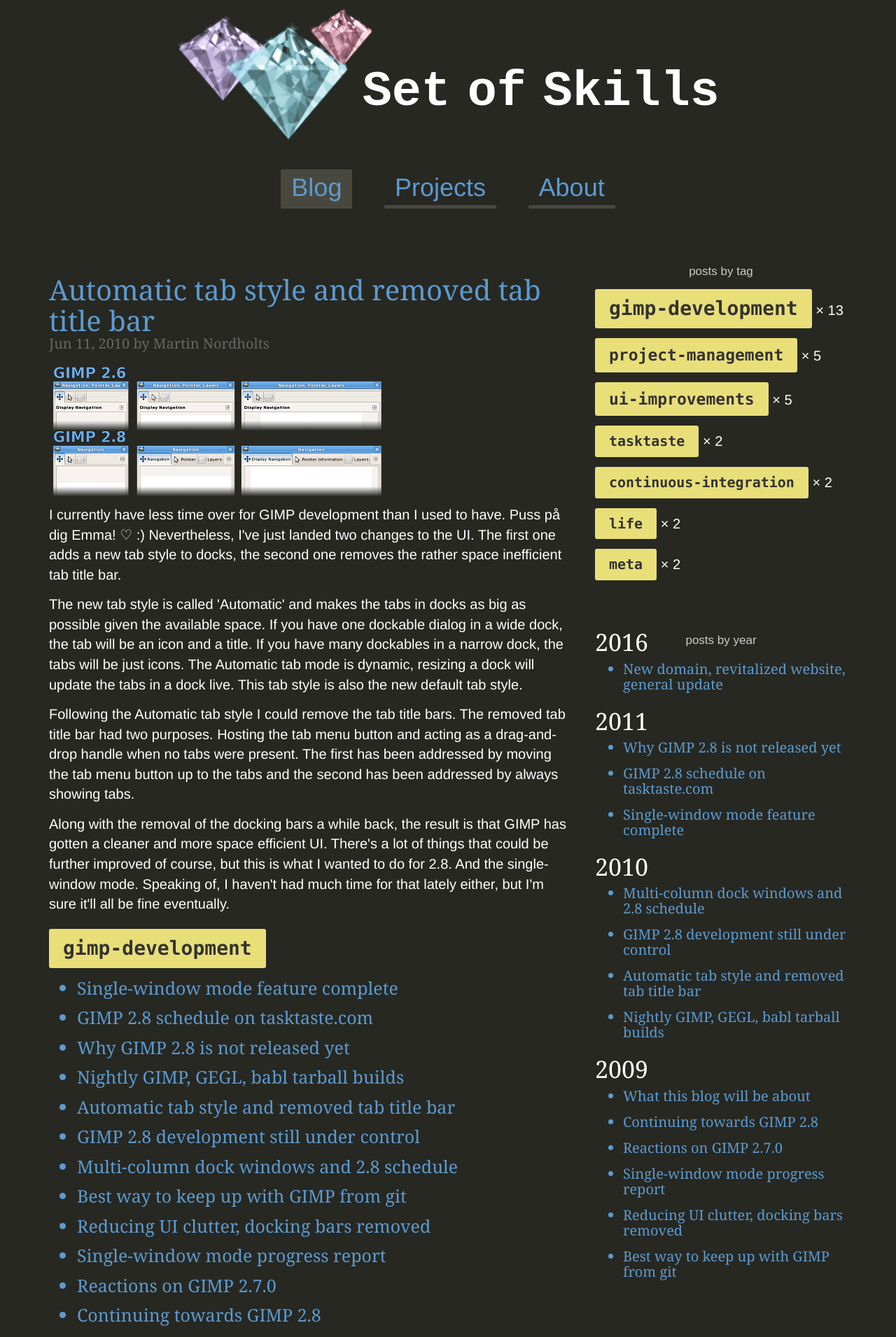
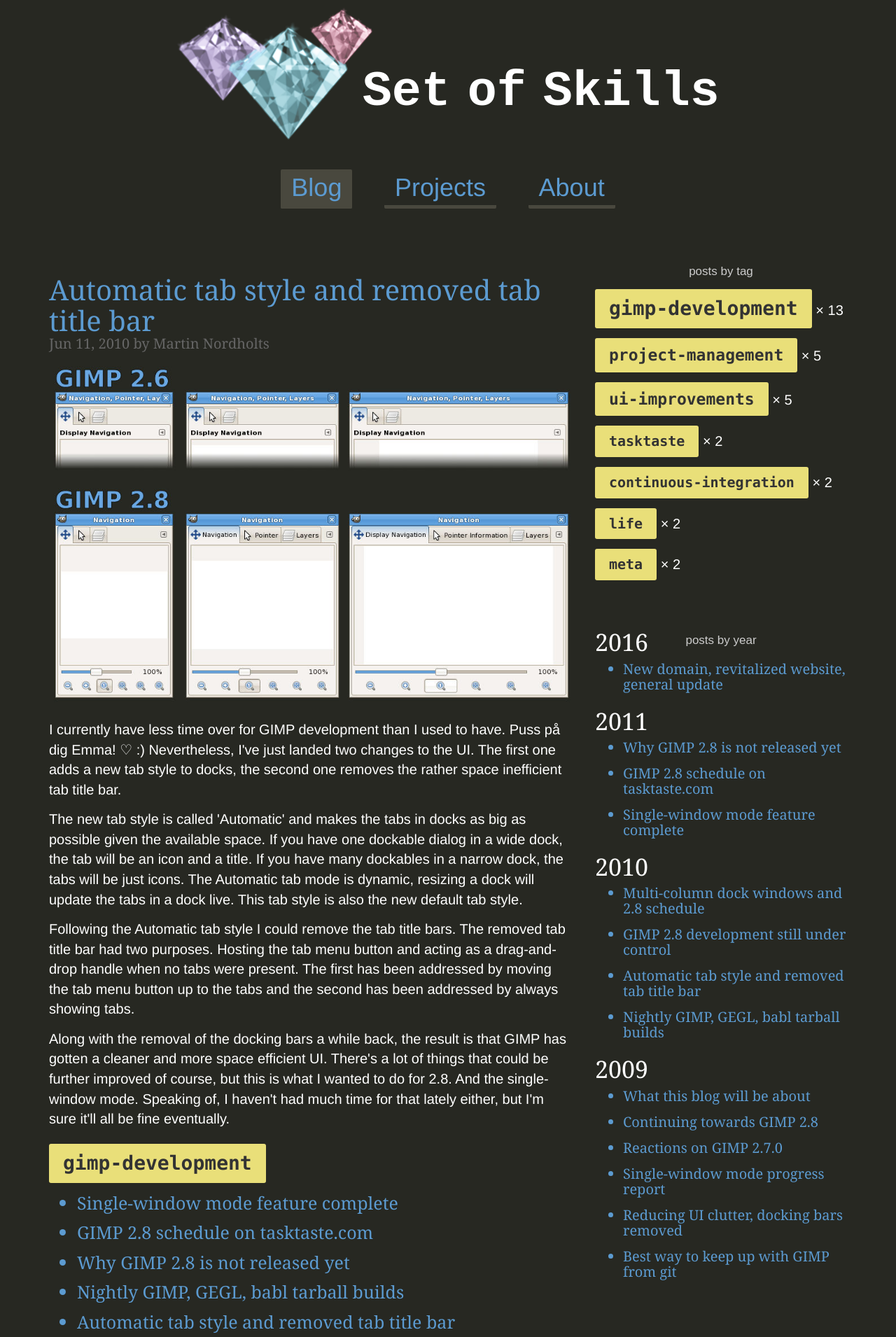
Before and after one commit to Enselic/chromecode, a Jekyll site: the page built from _posts/2010-06-12-automatic-tab-style-and-removed-tab.html, in a window 1280 px wide. Shown: the top 1910 px of the page at 70% size. Built offline with Jekyll 4.4.1, drawn with Linux system fonts in a browser that asks for light colours; comment, search, counter and statistics services are not loaded.

Commit message:
3:2 for gimp-auto-tab-style

```diff
--- a/_posts/2010-06-12-automatic-tab-style-and-removed-tab.html
+++ b/_posts/2010-06-12-automatic-tab-style-and-removed-tab.html
@@ -10,7 +10,7 @@ blogger_orig_url: http://www.chromecode.com/2010/06/automatic-tab-style-and-remo
 cached_comment_count: 34
 ---
 
-<a href="/gimp/gimp-auto-tab-style-no-tab-title-2010-06-12.png"><img width="480" height="193" data-original="/gimp/gimp-auto-tab-style-no-tab-title-2010-06-12_thumb.png" alt="Illustration"/></a>
+<img width="927" height="618" data-original="/img/gimp-auto-tab-style-no-tab-title-2010-06-12.jpg" alt="Illustration"/>
 
 <p>I currently have less time over for GIMP development than I used to have. Puss på dig Emma! ♡ :) Nevertheless, I've just landed two changes to the UI. The first one adds a new tab style to docks, the second one removes the rather space inefficient tab title bar.</p>
 
```
Also changed, not shown: gimp/gimp-auto-tab-style-no-tab-title-2010-06-12.png (deleted), gimp/gimp-auto-tab-style-no-tab-title-2010-06-12_thumb.png (deleted), img/gimp-auto-tab-style-no-tab-title-2010-06-12.jpg (added).
